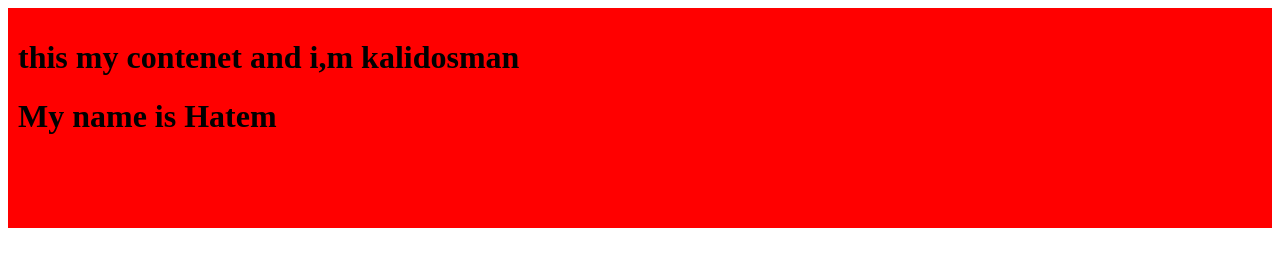
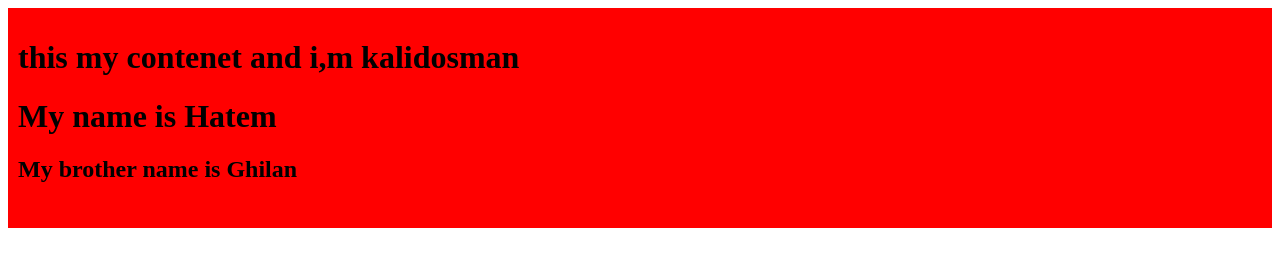
Before and after one commit to Salehalkolaidi/masterLec8, a plain HTML site: page index.html in a window 1280 px wide. Drawn offline with Linux system fonts and the light colour scheme.

```diff
--- a/index.html
+++ b/index.html
@@ -10,7 +10,7 @@
    <div class="content">
     <h1>this my contenet and i,m kalidosman</h1>
     <h1>My name is Hatem</h1>
-
+    <h2>My brother name is Ghilan</h2>
    </div>
 </body>
 </html>
```
